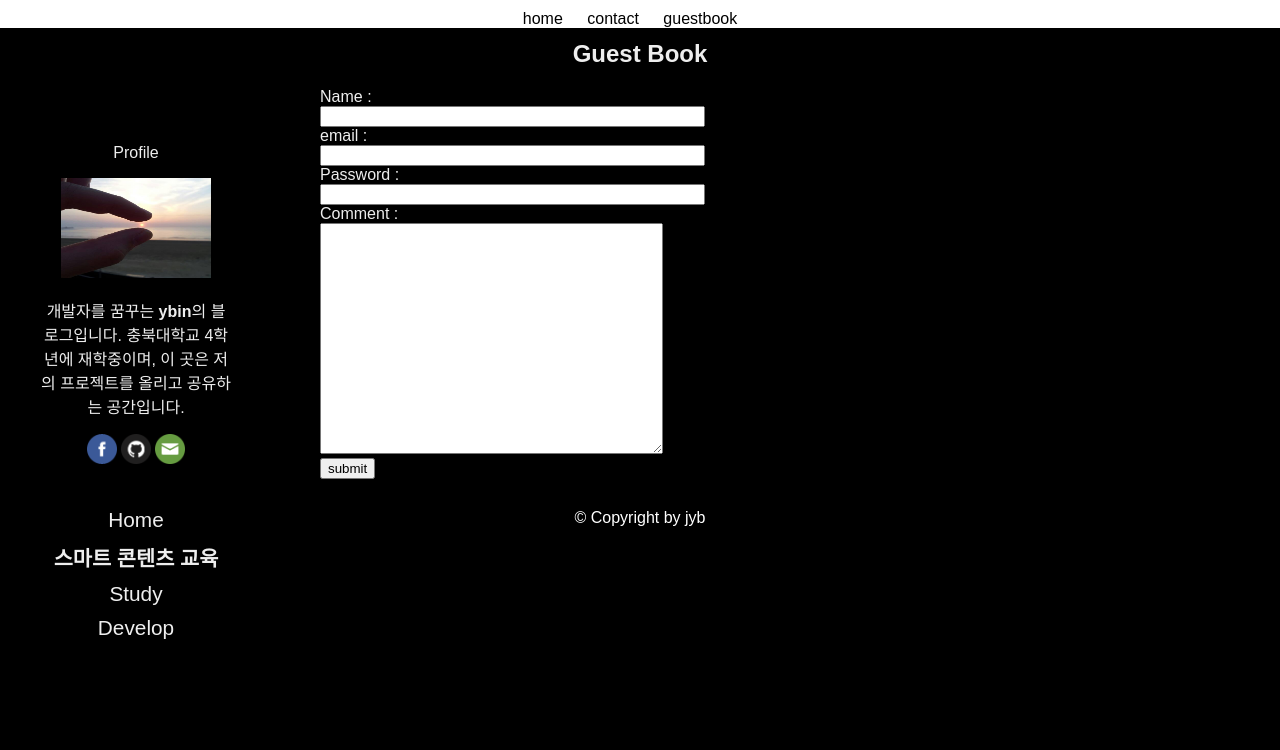
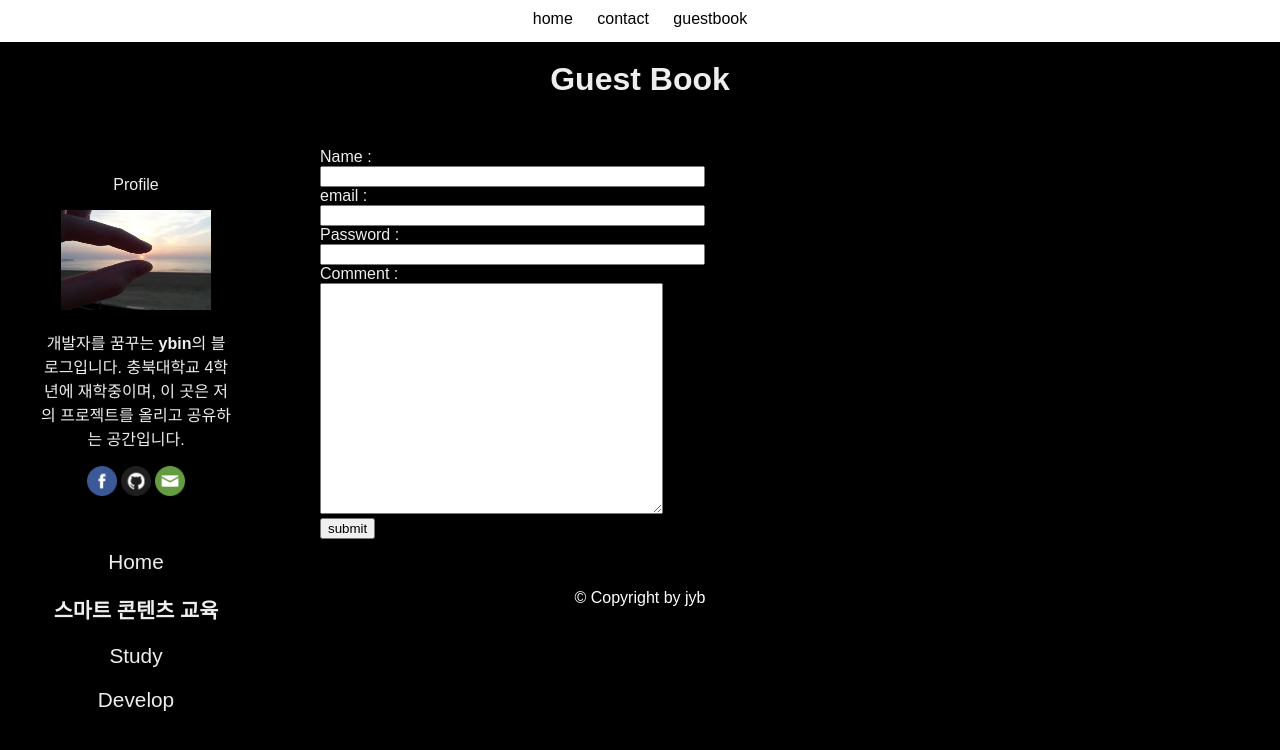
Before and after one commit to jyb0823/blog, a PHP site: page /guestbook.php in a window 1280 px wide. Shown: the top 750 px of the page. Run offline with PHP 8.4, Linux system fonts and the light colour scheme; data that the repository does not hold is empty.

Commit message:
Update style.css, index.php, guestbook.php, aside.php, layout.php

```diff
--- a/guestbook.php
+++ b/guestbook.php
@@ -3,19 +3,19 @@
 ?>
 
 <div id="container">
-	<header><h2>Guest Book</h2></header>
+	<header><h1>Guest Book</h1></header>
 	<?php include("includes/aside.php"); ?>
 
 	<form id="guestbook" action="post.php" method="POST">
 		<label>Name : </label> <br />
-		<input name="name" type="text" size="45"> <br />
+		<input name="name" type="text" size="45" required> <br />
 		<label>email : </label> <br />
 		<input name="email" type="email" size="45"> <br />
 		<label>Password : </label> <br />
-		<input name="password" type="password" size="45"> <br />
+		<input name="password" type="password" size="45" required> <br />
 		<label>Comment : </label> <br />
-		<textarea name="comment" rows="15" cols="40" size="45"></textarea> <br/>
-		<input type="submit" value="submit">
+		<textarea name="comment" rows="15" cols="40" size="45" required></textarea> <br/>
+		<input type="submit" value="submit"">
 	</form>
 
 	 <?php
@@ -26,7 +26,8 @@
 
         echo "<div id=\"comments\">";
         while($row = $result->fetch_assoc()) {
-         echo "<table><th>Name : </th><td class=\"name\">". htmlspecialchars($row['name'])."</td>";
+         echo "<table><th>Name : </th><td class=\"name\">". htmlspecialchars($row['name']).
+         "<a href='guestbook.php?id={$row['id']}'>수정</a><a href='guestbook.php?id={$row['id']}'>삭제</a></td>";
          echo "<tr><th>Email : </th><td class=\"email\">".htmlspecialchars($row['email'])."</td></tr>";
          echo "<tr><th>Comment : </th><td class=\"comment\">".htmlspecialchars($row['comment'])."</td></tr>";
          echo "<tr><td class=\"date\" colspan=\"2\">".$row['regDate']."</td></tr></table>";
--- a/includes/aside.php
+++ b/includes/aside.php
@@ -19,7 +19,7 @@
                        <li><a href="#" onclick="ready();">Web Programming</a></li>
                        <li><a href="#" onclick="ready();">Java</a></li>
                        <li><a href="#" onclick="ready();">MySQL</a></li>
-                       <li><a href="#" onclick="ready();">Android</a></li>
+                       <li class="last"><a href="#" onclick="ready();">Android</a></li>
                    </ul>
                </li>
                <li>
@@ -32,7 +32,7 @@
                 	<li><a href="#" onclick="ready();">PHP</a></li>
                 	<li><a href="#" onclick="ready();">MySQL</a></li>
                 	<li><a href="#" onclick="ready();">Linux</a></li>
-                	<li><a href="#" onclick="ready();">Node.js</a></li>
+                	<li class="last"><a href="#" onclick="ready();">Node.js</a></li>
                 </ul>
                </li>
                <li><a href="#" onclick="ready();">Develop</a></li>
--- a/includes/layout.php
+++ b/includes/layout.php
@@ -1,5 +1,5 @@
 <!DOCTYPE html>
-<html lang="kr">
+<html lang="ko">
 <head>
  <meta charset="utf-8">
 
@@ -8,7 +8,7 @@
  <meta name="keywords" content="와이빈, ybin, 블로그, 개발자, C, Java, Android, HTML5, Javascript, Node.js">
  <meta name="author" content="Jang young bin">
 
- <meta name="viewport" content="width=device-width; initial-scale=1.0">
+ <meta name="viewport" content="width=device-width, initial-scale=1.0">
 
  <link rel="stylesheet" href="styles/style.css">
  <script type="text/javascript" src="javascripts/script.js"></script>
--- a/index.php
+++ b/index.php
@@ -4,7 +4,7 @@
 <div id="container">
 
    <header>
-     <h1>반갑습니다</h1>
+     <h1>Welcome!</h1>
    </header>
 
    <?php
--- a/javascripts/script.js
+++ b/javascripts/script.js
@@ -28,3 +28,26 @@ function changeContentSize() {
 function ready() {
 	alert("아직 준비중입니다...");
 }
+
+function check() {
+	for(var i = 0; i < 4; i++) {
+		if(document.guestbook.elements[i].value == '') {
+			switch(i) {
+				case 0:
+				alert('이름을 입력해주세요');
+				document.guestbook.elements[i].focus();
+				return false;
+
+				case 2:
+				alsert('패스워드를 입력해주세요');
+				document.guestbook.elements[i].focus();
+				return false;
+
+				case 3:
+				alert('코멘트를 입력해주세요');
+				document.guestbook.elements[i].focus();
+				return false;
+			}
+		}
+	}
+}
--- a/styles/style.css
+++ b/styles/style.css
@@ -30,19 +30,21 @@ ul {
 	position: fixed;
 	top: 0px;
 	width: 100%;
+	height: 4%;
 	text-align: center;
 	background-color: #FFFFFF;
+	font-size: 1em;
 	z-index: 999;
 }
 
 #topNav a {
 	color: #000000;
-	padding: 0px;
-	margin-right: 20px;
+	margin: 0 auto;
+	padding: 10px 10px 8.5px 10px;
 }
 
 header {
-	margin-top: 10px;
+	margin-top: 30px;
 	padding-top: 10px;
 }
 
@@ -77,21 +79,40 @@ nav {
 	padding-top: 10px;
 }
 
+.topMenu {
+	margin: 0;
+	padding: 0;
+}
+
 .topMenu > li {
-	padding-bottom: 10px;
+	margin: 0;
 	font-size: 1.3em;
 }
 
-.topMenu > li:hover li {
+.topMenu > li > a {
 	display: block;
+	padding-top: 10px;
+	padding-bottom: 10px;
+}
+.topMenu > li:hover li{
+	display: block;
+	opacity: 1;
 }
 
 .subMenu > li {
-	padding-top: 5px;
+	margin: 0;
 	font-size: 0.8em;
 	display: none;
 }
 
+.subMenu > li.last {
+	border-bottom: 1px solid;
+}
+.subMenu > li > a {
+	display: block;
+	padding-top: 5px;
+	padding-bottom: 5px;
+}
 section {
 	position: relative;
 	width: 50%;
@@ -122,7 +143,8 @@ img:hover {
 	text-align: left;
 	width: 50%;
 	margin: 0 auto;
-	margin-bottom: 30px;
+	margin-top: 50px;
+	margin-bottom: 50px;
 }
 
 table {
```
